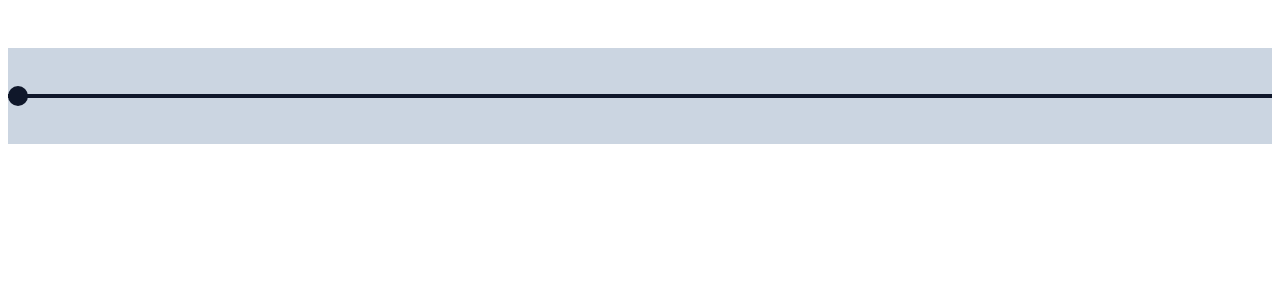
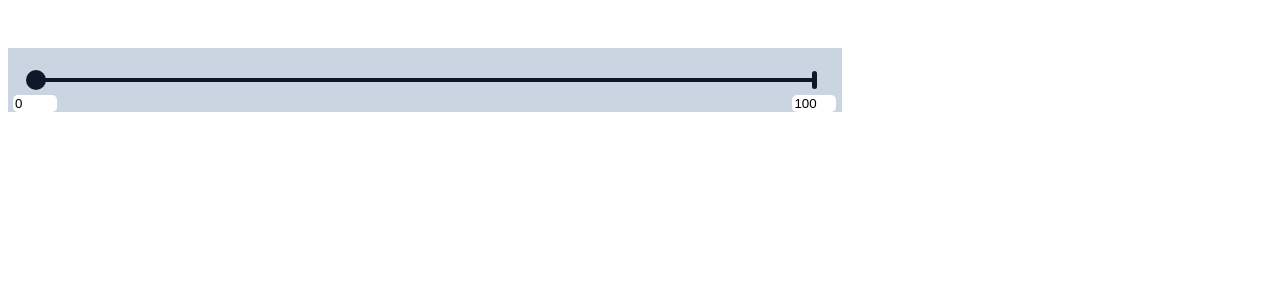
Before and after one commit to alejandromzMCA/range-component, a Next.js app: page /exercise1 in a window 1280 px wide. Shown: the top 300 px of the page. Built offline with nearby package versions, Linux system fonts and the light colour scheme.

Commit message:
wip: normal range

```diff
--- a/src/components/NormalRange.tsx
+++ b/src/components/NormalRange.tsx
@@ -1,9 +1,41 @@
-import { useRef, useState } from "react";
+import { useEffect, useRef, useState } from "react";
 
 const NormalRange = (): JSX.Element => {
     const [updating, setUpdating] = useState(false);
     const [dragging, setDragging] = useState(false);
-    const x = useRef(0);
+    const [minValue, setMinValue] = useState(0);
+    const [maxValue, setMaxValue] = useState(100);
+    const marginLeft = 18;
+    const marginRight = marginLeft + 27.5;
+    const minX = useRef(marginLeft);
+    const maxX = useRef(marginRight);
+    const rangeWrapperRef = useRef<HTMLDivElement | null>(null);
+    const x = useRef(marginLeft);
+
+    const updateX = (newX: number) => {
+        if (x.current !== newX) {
+            x.current = newX;
+            if (!updating) {
+                setUpdating(true);
+                setTimeout(() => setUpdating(false), 100)
+            }
+        }
+    }
+
+    useEffect(() => {
+        const updateLimits = () => {
+            if (rangeWrapperRef.current) {
+                const rect = rangeWrapperRef.current.getBoundingClientRect();
+                maxX.current = rect.right - marginRight;
+                updateX(Math.max(Math.min(x.current, maxX.current), minX.current));
+            }
+        }
+        updateLimits();
+        window.addEventListener('resize', updateLimits);
+        () => {
+            window.removeEventListener('resize', updateLimits)
+        }
+    }, [])
 
     const handleMouseDown = () => {
         setDragging(true);
@@ -16,19 +48,23 @@ const NormalRange = (): JSX.Element => {
     const handleMouseMove = (event: React.MouseEvent<HTMLDivElement, MouseEvent>) => {
         event.preventDefault();
         event.stopPropagation();
-        const newX = event.clientX -18;
+        const newX = event.clientX - 18;
         if (dragging && x.current !== newX) {
-            x.current = newX;
-            if (!updating) {
-                setUpdating(true);
-                setTimeout(()=>setUpdating(false), 100)
-            }
+            updateX(Math.max(Math.min(newX, maxX.current), minX.current));
         }
     }
 
-    return <div onMouseUp={handleMouseUp} onMouseMove={handleMouseMove} onMouseLeave={handleMouseUp} style={{ display: "flex", position: "relative", alignItems: "center", width: "100%", height: "6rem", backgroundColor: '#CBD5E1', cursor: dragging ? "grabbing" : undefined }}>
-        <div style={{ width: "100%", height: "0.25rem", backgroundColor: '#0F172A' }} />
-        <div onMouseDown={handleMouseDown} className="dot" style={{ left: x.current, cursor: dragging ? "grabbing" : "grab" }}/>
+    return <div ref={rangeWrapperRef} onMouseUp={handleMouseUp} onMouseMove={handleMouseMove} onMouseLeave={handleMouseUp} className="rangeWrapper" style={{ cursor: dragging ? "grabbing" : undefined }}>
+        <div style={{ display: 'flex', flexDirection: 'column', position: 'relative' }}>
+            <div className="rangeLimit" />
+            <input type="text" value={minValue} onChange={(ev) => setMinValue(Number.parseInt(ev.currentTarget.value))} style={{ position: 'absolute', border: '0px', borderRadius: '5px', bottom: '-23px', left: '-20px', width: '40px' }} />
+        </div>
+        <div className="rangeLine" />
+        <div style={{ display: 'flex', flexDirection: 'column', position: 'relative' }}>
+            <div className="rangeLimit" />
+            <input type="text" value={maxValue} onChange={(ev) => setMaxValue(Number.parseInt(ev.currentTarget.value))} style={{ position: 'absolute', border: '0px', borderRadius: '5px', bottom: '-23px', left: '-20px', width: '40px' }} />
+        </div>
+        <div onMouseDown={handleMouseDown} className="rangeDot" style={{ left: x.current, cursor: dragging ? "grabbing" : "grab" }} />
     </div>
 }
 
--- a/src/pages/exercise1.tsx
+++ b/src/pages/exercise1.tsx
@@ -1,7 +1,7 @@
 import NormalRange from "@/components/NormalRange"
 
 const Exercise1 = () => {
-    return <div style={{ display: "flex", marginTop: "3rem", justifyContent: "center", alignItems: "center" }}><NormalRange/></div>
+    return <div style={{ display: "flex", marginTop: "3rem", justifyContent: "center", alignItems: "center", width: "66%" }}><NormalRange /></div>
 }
 
 export default Exercise1
--- a/src/styles/globals.css
+++ b/src/styles/globals.css
@@ -1,4 +1,28 @@
-.dot {
+.rangeWrapper {
+  display: flex;
+  flex-direction: row;
+  position: relative;
+  align-items: center;
+  width: 100%;
+  height: 4rem;
+  padding: 0px 25px;
+  background-color: #CBD5E1;
+}
+
+.rangeLimit {
+  width: 0.3rem;
+  height: 1.1rem;
+  background-color: #0F172A;
+  border-radius: 20px;
+}
+
+.rangeLine {
+  width: 100%;
+  height: 0.25rem;
+  background-color: #0F172A;
+}
+
+.rangeDot {
   position: absolute;
   top: 50%;
   transform: translateY(-50%);
@@ -9,6 +33,6 @@
   background-color: #0F172A;
 }
 
-.dot:hover {
+.rangeDot:hover {
   transform: scale(1.2, 1.2) translateY(-42%);
 }
```
